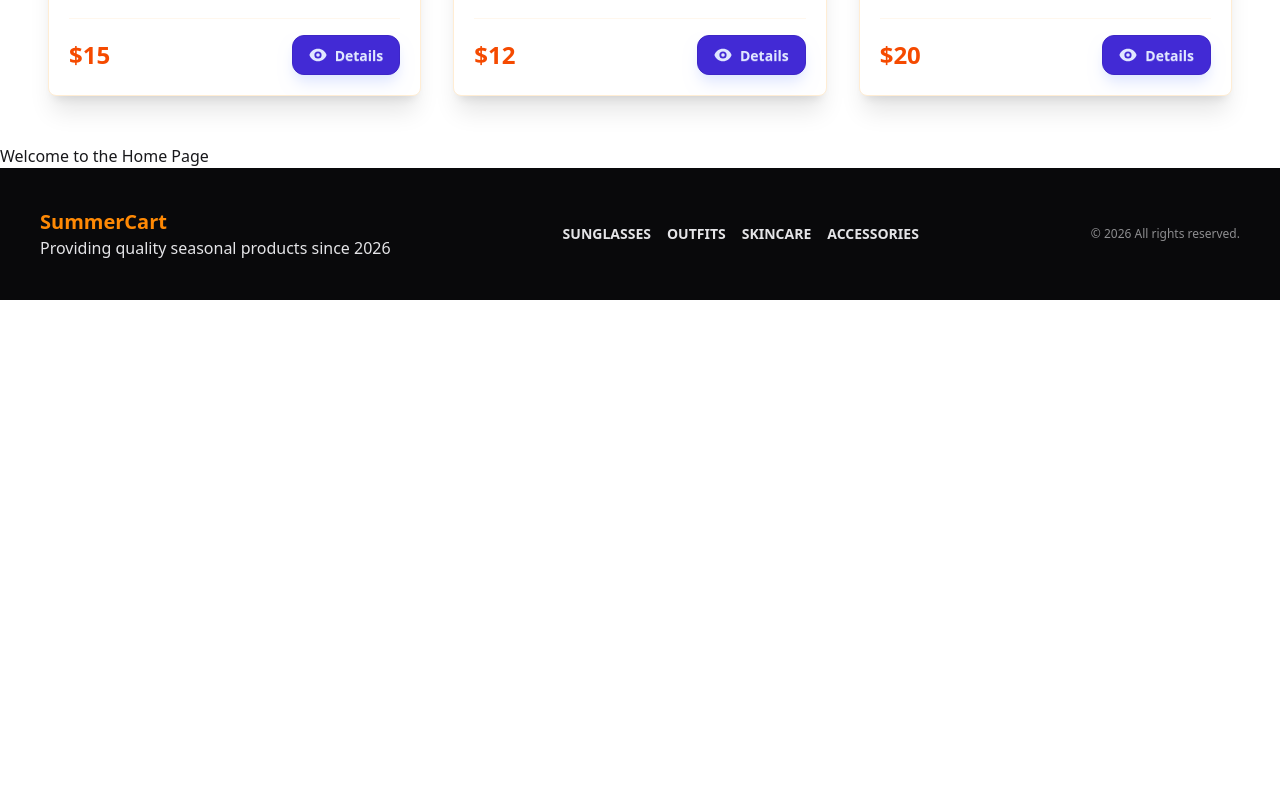
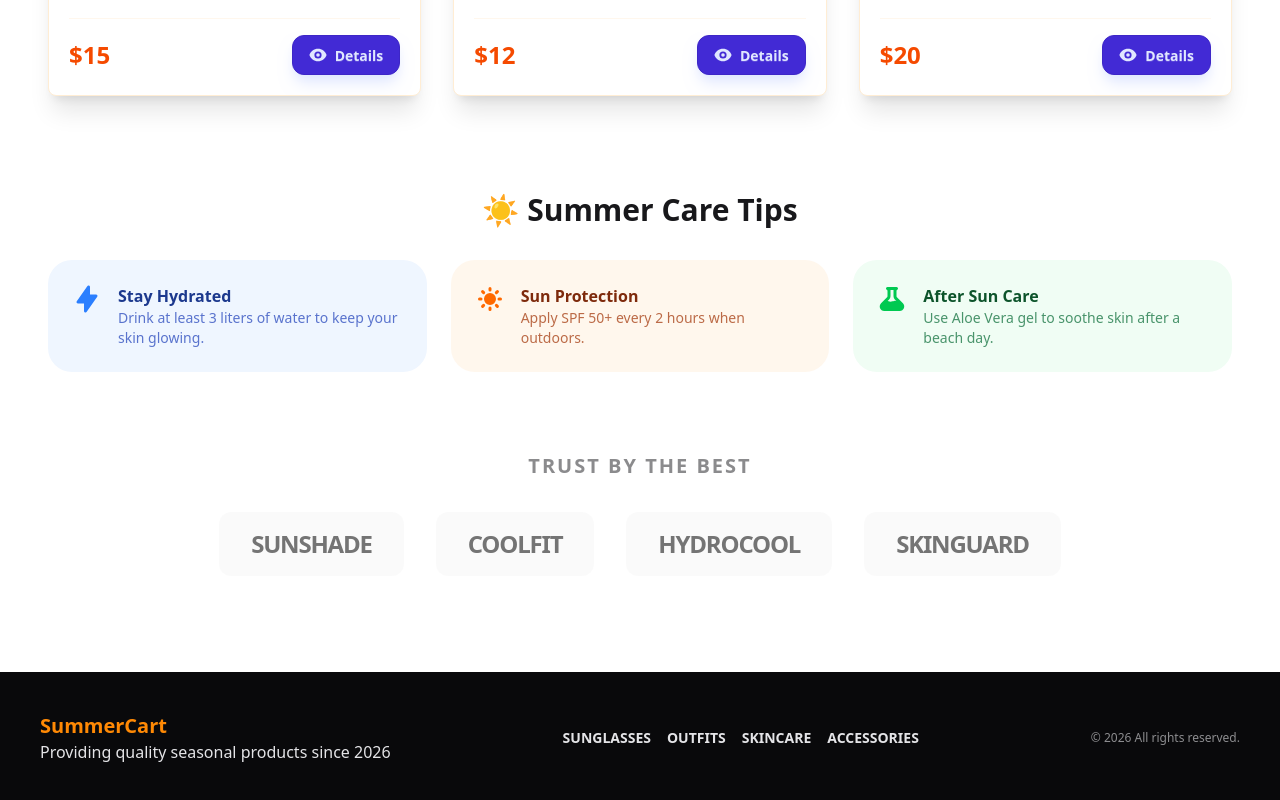
Before and after one commit to Zakaria-info/a-8-s-cart, a Next.js app: page / in a window 1280 px wide. Shown: the part 1252-2052 px from the top of the page. Before the commit the page ends 1552 px from the top, so only its background shows below. Built offline with nearby package versions, Linux system fonts and the light colour scheme.

Commit message:
Added dynamic product detail page route and Updated product page

```diff
--- a/package.json
+++ b/package.json
@@ -9,6 +9,7 @@
     "lint": "eslint"
   },
   "dependencies": {
+    "better-auth": "^1.6.9",
     "next": "16.2.4",
     "react": "19.2.4",
     "react-dom": "19.2.4",
--- /dev/null
+++ b/src/app/(main)/products/page.jsx
@@ -0,0 +1,42 @@
+import ProductCard from '@/components/shared/ProductCard';
+import products from '@/data/product.json';
+
+
+const ProductsPage = () => {
+  return (
+    <div className="min-h-screen bg-base-200/50 py-12">
+      <div className="container mx-auto px-4 md:px-12">
+
+        {/* Page Header */}
+        <div className="text-center mb-16 space-y-4">
+          <h1 className="text-4xl md:text-5xl font-black tracking-tight text-base-content animate__animated animate__bounce">
+            Explore Our <span className=" text-orange-500 ">Summer Catalog</span>
+          </h1>
+          <p className="text-base-content/60 max-w-2xl mx-auto text-lg">
+            Find the perfect gear for your next adventure. From high-quality sunglasses to cooling fans, we have everything you need to beat the heat.
+          </p>
+          <div className="flex justify-center">
+             <div className="h-1.5 w-24 bg-orange-500 rounded-full"></div>
+          </div>
+        </div>
+
+        {/* Responsive Grid System */}
+        {/* Mobile: 1 col, Tablet: 2 cols, Desktop: 3 cols, Large Desktop: 4 cols */}
+        <div className="grid grid-cols-1 sm:grid-cols-2 lg:grid-cols-3 xl:grid-cols-4 gap-8">
+          {products.map((product) => (
+            <ProductCard key={product.id} product={product} />
+          ))}
+        </div>
+
+        {/* Empty State (If products were empty) */}
+        {products.length === 0 && (
+          <div className="text-center py-20">
+            <h2 className="text-2xl font-bold opacity-30">No products found...</h2>
+          </div>
+        )}
+      </div>
+    </div>
+  );
+};
+
+export default ProductsPage;
--- /dev/null
+++ b/src/app/api/auth/[...all]/route.js
@@ -0,0 +1,4 @@
+import { auth } from "@/lib/auth"; // path to your auth file
+import { toNextJsHandler } from "better-auth/next-js";
+
+export const { POST, GET } = toNextJsHandler(auth);
--- a/src/app/page.js
+++ b/src/app/page.js
@@ -1,3 +1,4 @@
+import ExtraSections from "@/components/homepage/ExtraSection";
 import HeroSection from "@/components/homepage/HeroSection";
 import PopularProducts from "@/components/homepage/PopularProducts";
 import Image from "next/image";
@@ -7,8 +8,8 @@ export default function Home() {
     <>
       <HeroSection />
       <PopularProducts />
+     <ExtraSections />
 
-      <h2>Welcome to the Home Page</h2>
     </>
   );
 }
--- a/src/app/products/page.jsx
+++ /dev/null
@@ -1,11 +0,0 @@
-import React from 'react';
-
-const ProductPage = () => {
-    return (
-        <div>
-            Products
-        </div>
-    );
-};
-
-export default ProductPage;
--- a/src/app/profile/page.jsx
+++ /dev/null
@@ -1,11 +0,0 @@
-import React from 'react';
-
-const ProfilePage = () => {
-    return (
-        <div>
-            Profile
-        </div>
-    );
-};
-
-export default ProfilePage;
--- a/src/components/homepage/ExtraSection.jsx
+++ b/src/components/homepage/ExtraSection.jsx
@@ -1,11 +1,55 @@
-import React from 'react';
+import { HiLightningBolt, HiBeaker, HiSun } from 'react-icons/hi';
 
-const ExtraSection = () => {
-    return (
-        <div>
+const ExtraSections = () => {
+  const brands = ["SunShade", "CoolFit", "HydroCool", "SkinGuard"];
 
+  return (
+    <div className="container mx-auto px-4 md:px-12 py-12 space-y-20">
+
+      {/* 🧴 Summer Care Tips */}
+      <section>
+        <h2 className="text-3xl font-bold mb-8 text-center">☀️ Summer Care Tips</h2>
+        <div className="grid grid-cols-1 md:grid-cols-3 gap-6">
+          <div className="bg-blue-50 p-6 rounded-3xl flex gap-4">
+            <div className="text-blue-500 text-3xl"><HiLightningBolt /></div>
+            <div>
+              <h3 className="font-bold text-blue-900">Stay Hydrated</h3>
+              <p className="text-sm text-blue-800/70">Drink at least 3 liters of water to keep your skin glowing.</p>
+            </div>
+          </div>
+          <div className="bg-orange-50 p-6 rounded-3xl flex gap-4">
+            <div className="text-orange-500 text-3xl"><HiSun /></div>
+            <div>
+              <h3 className="font-bold text-orange-900">Sun Protection</h3>
+              <p className="text-sm text-orange-800/70">Apply SPF 50+ every 2 hours when outdoors.</p>
+            </div>
+          </div>
+          <div className="bg-green-50 p-6 rounded-3xl flex gap-4">
+            <div className="text-green-500 text-3xl"><HiBeaker /></div>
+            <div>
+              <h3 className="font-bold text-green-900">After Sun Care</h3>
+              <p className="text-sm text-green-800/70">Use Aloe Vera gel to soothe skin after a beach day.</p>
+            </div>
+          </div>
         </div>
-    );
+      </section>
+
+      {/* 🏷️ Top Brands */}
+      <section className="pb-12">
+        <h2 className="text-center text-xl font-semibold text-base-content/50 uppercase tracking-widest mb-8">
+          Trust by the Best
+        </h2>
+        <div className="flex flex-wrap justify-center gap-8 opacity-60 grayscale hover:grayscale-0 transition-all">
+          {brands.map((brand) => (
+            <div key={brand} className="px-8 py-4 bg-base-200 rounded-xl font-black text-2xl tracking-tighter">
+              {brand.toUpperCase()}
+            </div>
+          ))}
+        </div>
+      </section>
+
+    </div>
+  );
 };
 
-export default ExtraSection;
+export default ExtraSections;
```
Also changed, not shown: src/app/(auth)/login/page.jsx (renamed from src/app/(auth)/login/login.jsx), src/app/(auth)/register/page.jsx (renamed from src/app/(auth)/register/register.jsx), src/app/productDetails/[id]/page.jsx (renamed from src/app/products/[id]/page.jsx), 1 other file (tests, documents, lock files or other folders).
